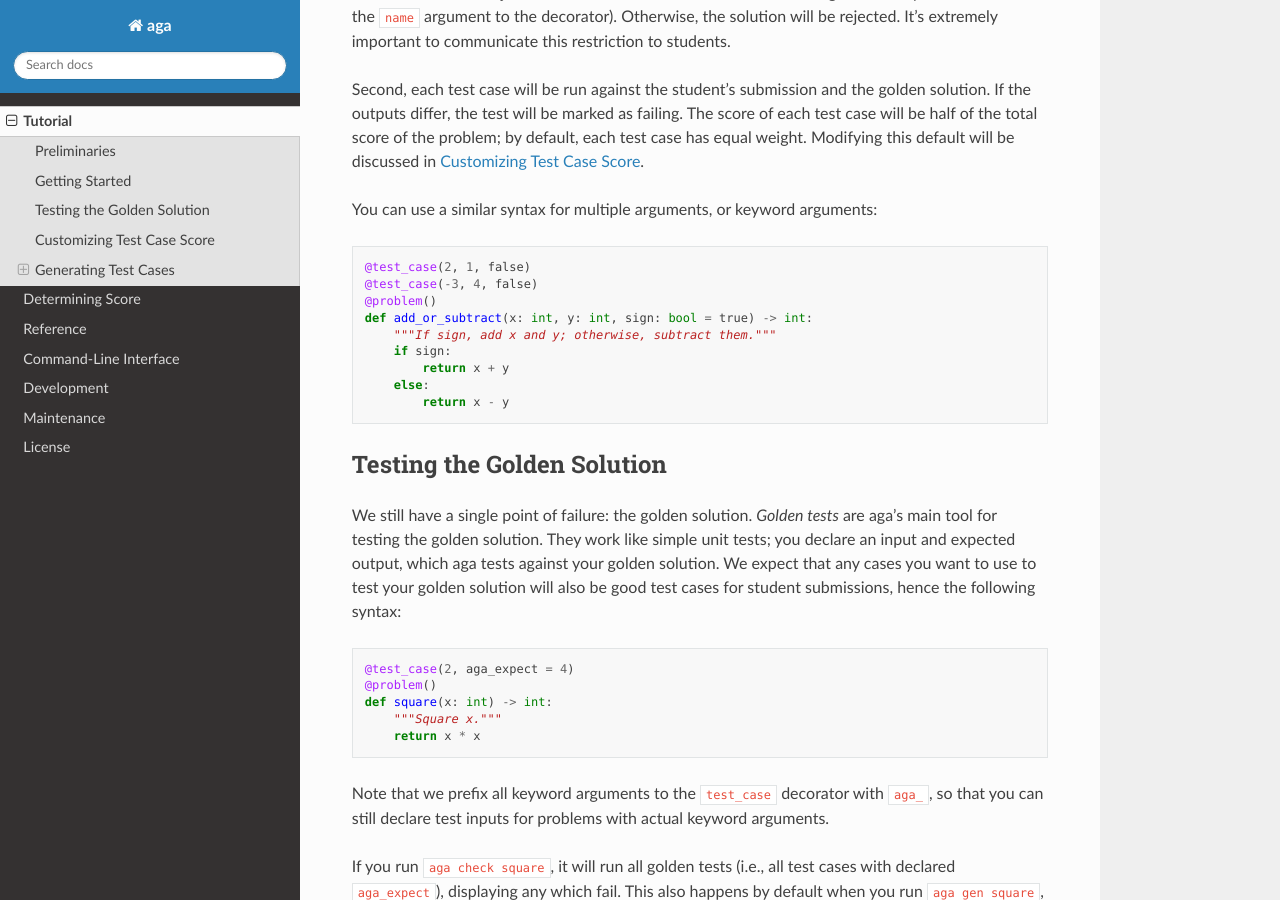
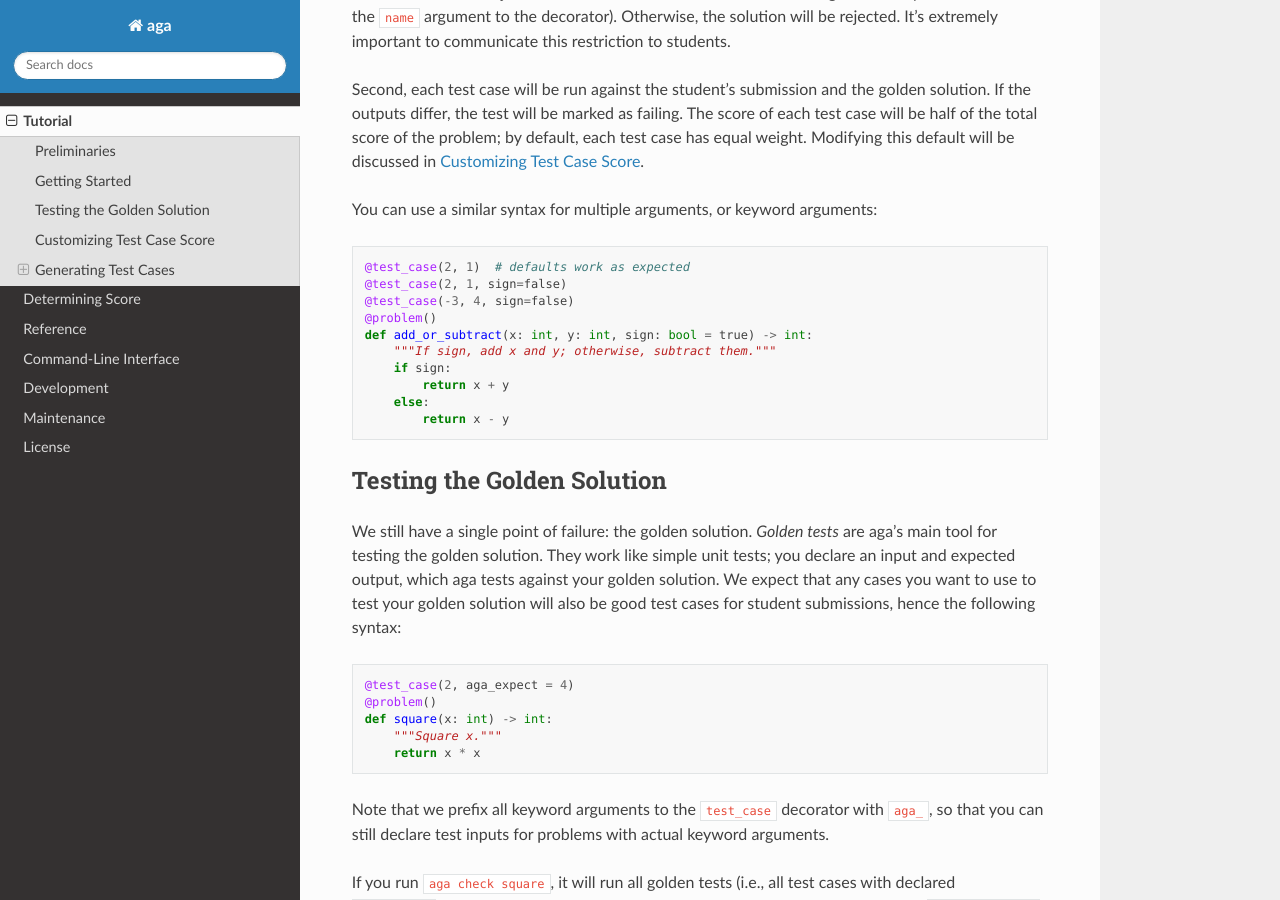
Before and after one commit to rileyshahar/aga, a Sphinx documentation site: the page built from docs/tutorial.md, in a window 1280 px wide and 900 px high, scrolled down 1526 px. Built offline with Sphinx 7.4.7 and the Read the Docs theme 2.0.0, drawn with Linux system fonts in a browser that asks for light colours.

Commit message:
Fix syntax issue in tutorial

````diff
--- a/docs/tutorial.md
+++ b/docs/tutorial.md
@@ -85,8 +85,9 @@ discussed in
 You can use a similar syntax for multiple arguments, or keyword arguments:
 
 ```python
-@test_case(2, 1, false)
-@test_case(-3, 4, false)
+@test_case(2, 1)  # defaults work as expected
+@test_case(2, 1, sign=false)
+@test_case(-3, 4, sign=false)
 @problem()
 def add_or_subtract(x: int, y: int, sign: bool = true) -> int:
     """If sign, add x and y; otherwise, subtract them."""
````
